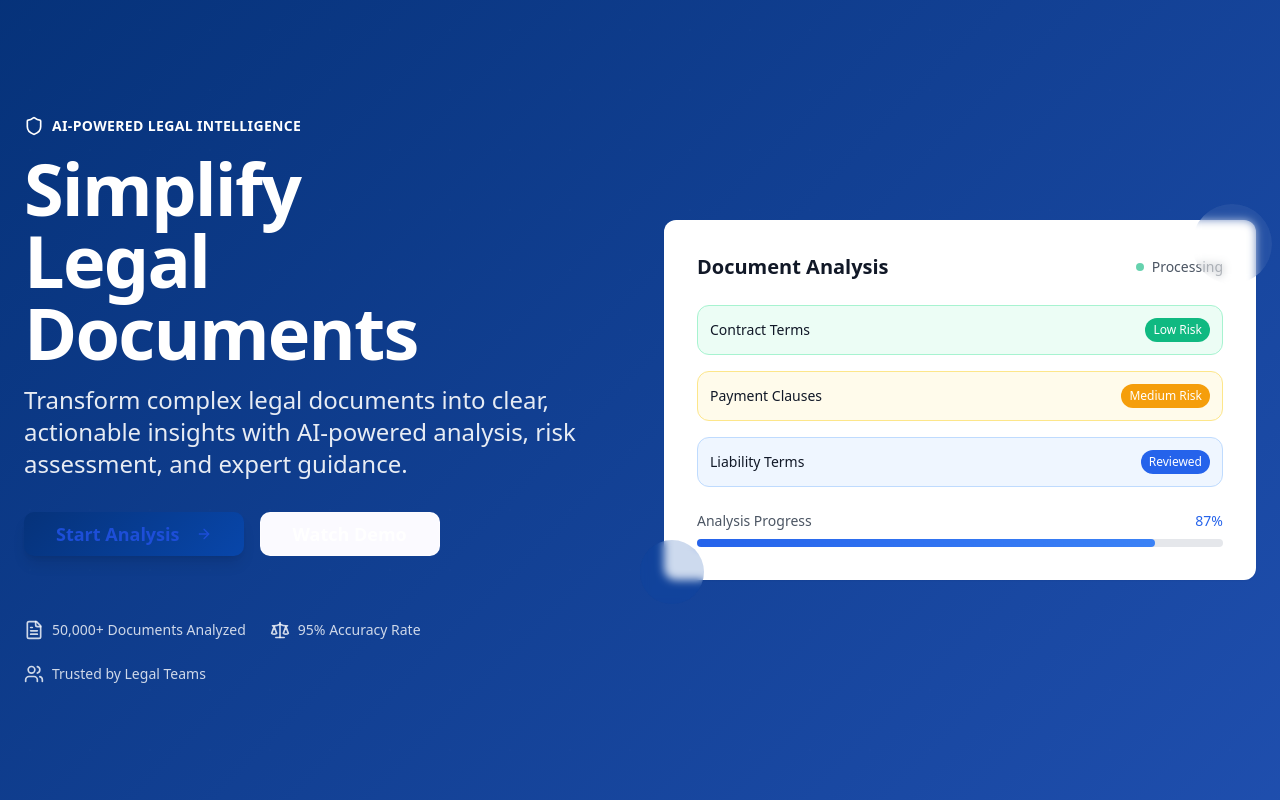
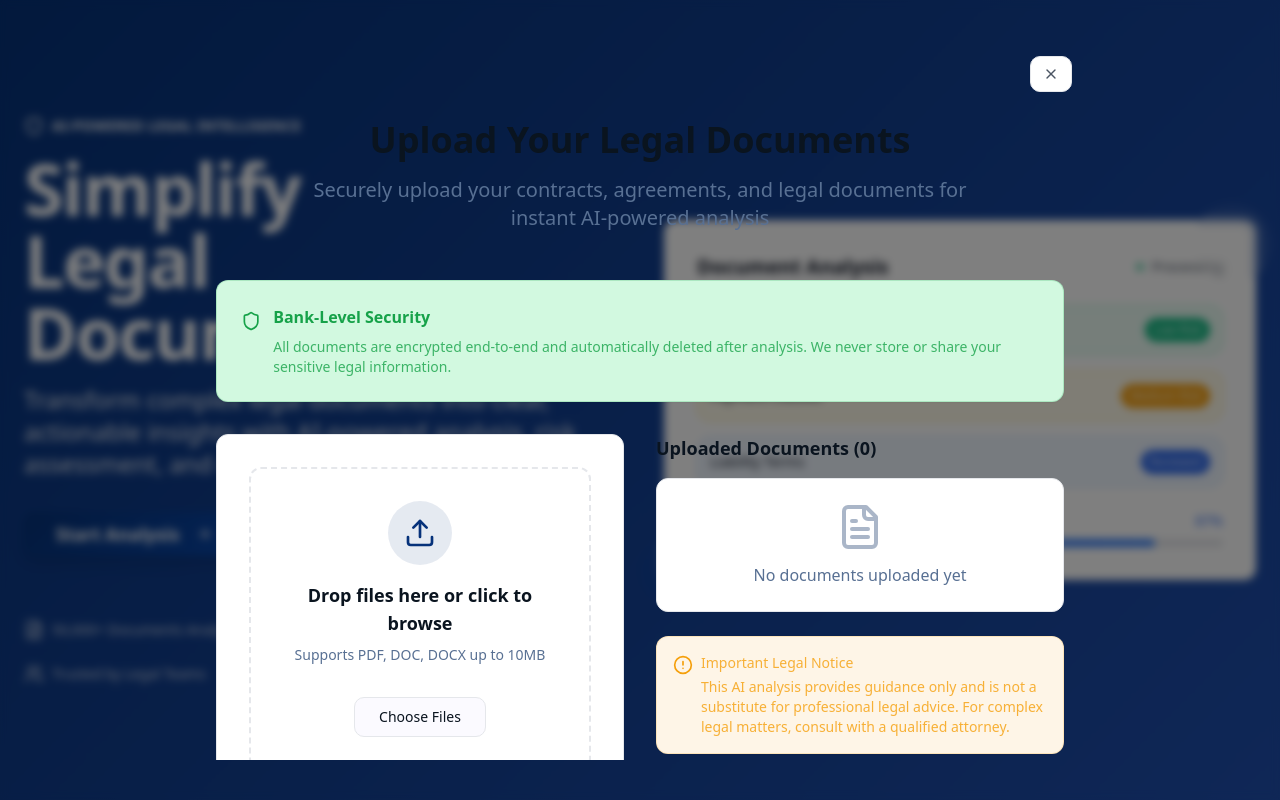
Before and after one commit to SimranShaikh20/LegalAI-Document-Assistant, a React (Vite) app: page / in a window 1280 px wide. Both pictures are taken after a click on the button "Start Analysis". Shown: the top 800 px of the page. Built offline with nearby package versions, Linux system fonts and the light colour scheme.

Commit message:
Fix button text color and functionality

```diff
--- a/src/components/Hero.tsx
+++ b/src/components/Hero.tsx
@@ -1,8 +1,13 @@
+import { useState } from "react";
 import { Button } from "@/components/ui/button";
 import { Card } from "@/components/ui/card";
-import { ArrowRight, Shield, FileText, Scale, Users } from "lucide-react";
+import { ArrowRight, Shield, FileText, Scale, Users, Play, X } from "lucide-react";
+import DocumentUpload from "./DocumentUpload";
+import { useToast } from "@/hooks/use-toast";
 
 const Hero = () => {
+  const [showUpload, setShowUpload] = useState(false);
+  const { toast } = useToast();
   return (
     <section className="relative min-h-screen flex items-center gradient-hero overflow-hidden">
       {/* Background Pattern */}
@@ -32,11 +37,27 @@ const Hero = () => {
             </div>
 
             <div className="flex flex-col sm:flex-row gap-4">
-              <Button size="lg" className="group font-semibold px-8 py-4 text-lg bg-white text-blue-700 hover:bg-gray-50 shadow-lg hover:shadow-xl transition-all">
+              <Button
+                size="lg"
+                className="group font-semibold px-8 py-4 text-lg bg-white text-white hover:bg-gray-50 shadow-lg hover:shadow-xl transition-all"
+                style={{ color: 'white', backgroundColor: 'hsl(217, 91%, 25%)' }}
+                onClick={() => setShowUpload(true)}
+              >
                 Start Analysis
                 <ArrowRight className="ml-2 w-5 h-5 transition-transform group-hover:translate-x-1" />
               </Button>
-              <Button variant="outline" size="lg" className="border-white/50 text-white hover:bg-white/10 hover:border-white font-semibold px-8 py-4 text-lg backdrop-blur-sm">
+              <Button
+                variant="outline"
+                size="lg"
+                className="border-white/50 text-white hover:bg-white/10 hover:border-white font-semibold px-8 py-4 text-lg backdrop-blur-sm"
+                onClick={() => {
+                  toast({
+                    title: "Demo Coming Soon!",
+                    description: "Our interactive demo will be available shortly. Start analyzing your documents now!",
+                  });
+                }}
+              >
+                <Play className="mr-2 w-5 h-5" />
                 Watch Demo
               </Button>
             </div>
@@ -107,6 +128,23 @@ const Hero = () => {
           </div>
         </div>
       </div>
+
+      {/* Document Upload Modal */}
+      {showUpload && (
+        <div className="fixed inset-0 bg-black/50 backdrop-blur-sm z-50 flex items-center justify-center p-4">
+          <div className="relative max-w-4xl w-full max-h-[90vh] overflow-auto">
+            <Button
+              variant="outline"
+              size="sm"
+              className="absolute top-4 right-4 z-10 bg-white text-gray-600 hover:bg-gray-100"
+              onClick={() => setShowUpload(false)}
+            >
+              <X className="w-4 h-4" />
+            </Button>
+            <DocumentUpload />
+          </div>
+        </div>
+      )}
     </section>
   );
 };
```
